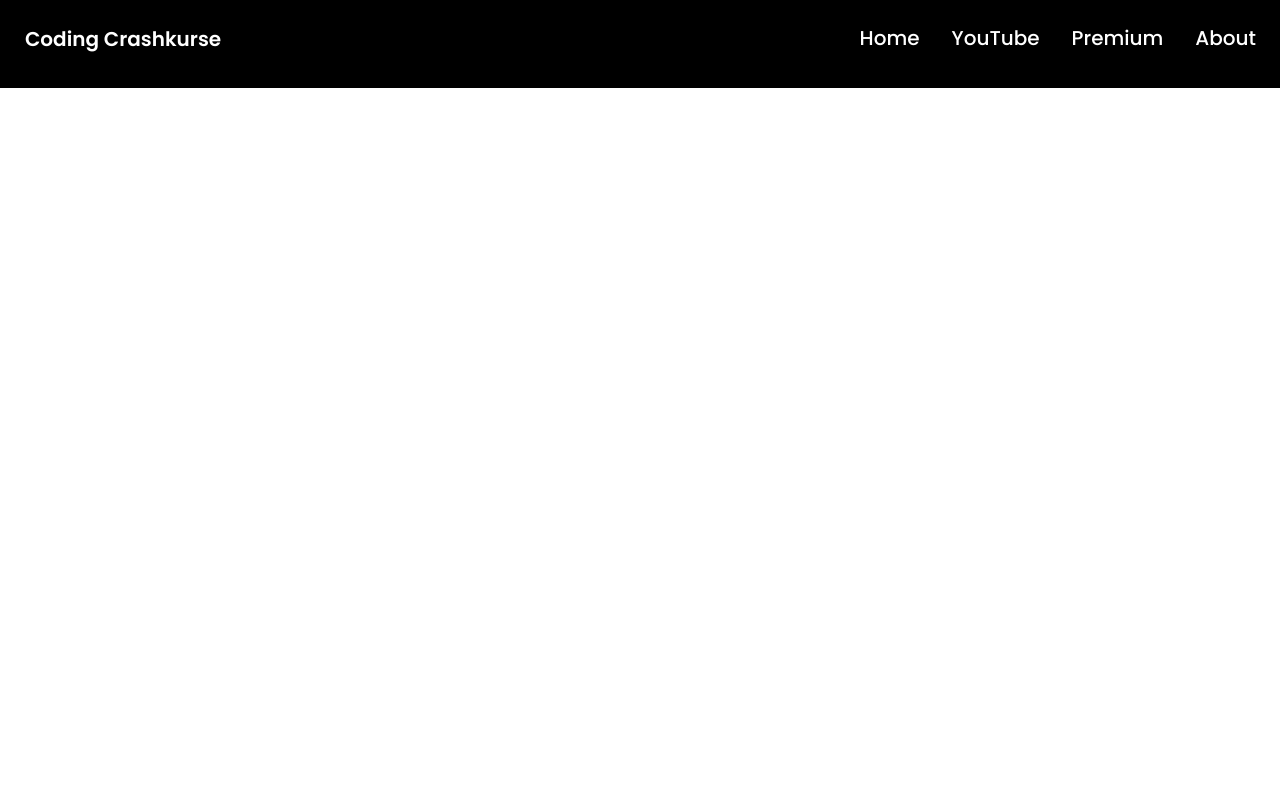
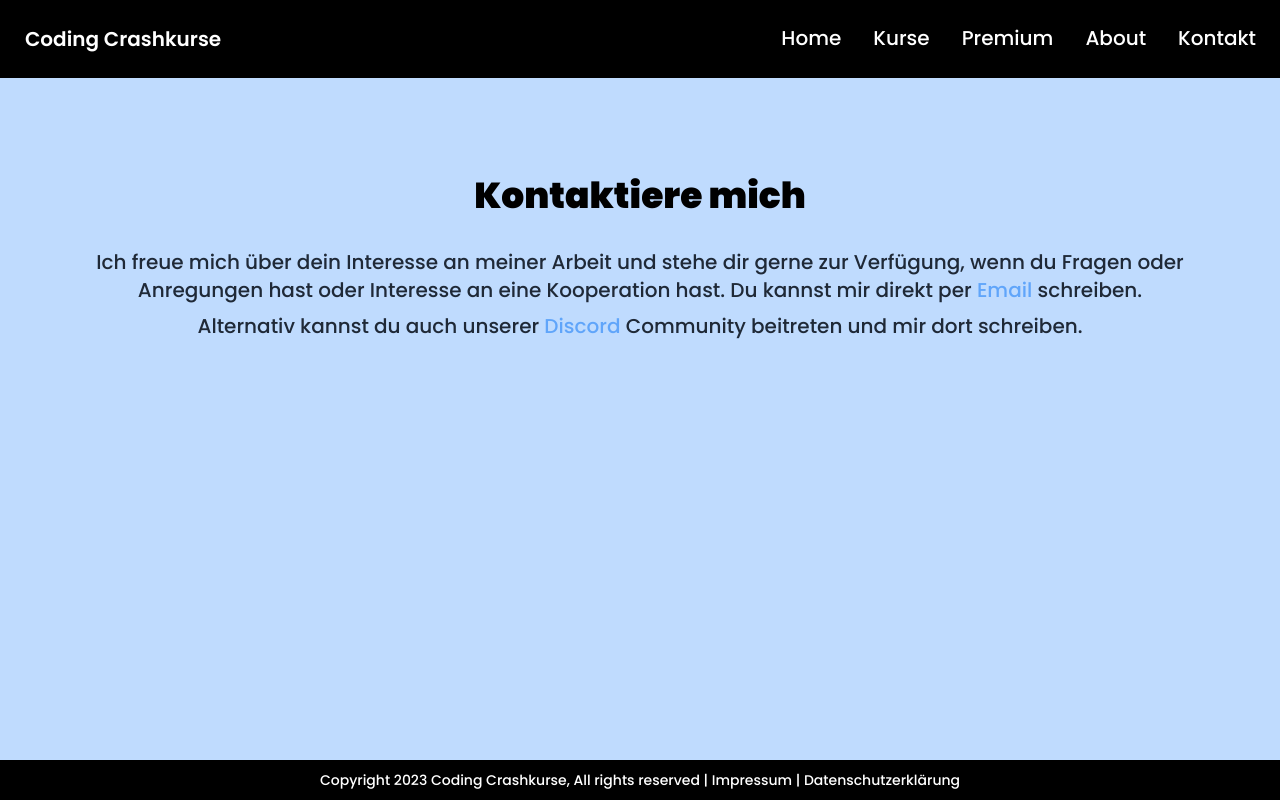
Before and after one commit to Coding-Crashkurse/Svelte-and-FastAPI, a SvelteKit app in the folder frontend/: page /kontakt in a window 1280 px wide. Before the commit this address had no page. Built offline with nearby package versions, Linux system fonts and the light colour scheme.

Commit message:
implement feedback

```diff
--- a/frontend/src/routes/+layout.svelte
+++ b/frontend/src/routes/+layout.svelte
@@ -8,6 +8,7 @@
 		<div class="flex items-center justify-center">
 			<div class="btn btn-ghost normal-case text-xl">Coding Crashkurse</div>
 		</div>
+
 		<div class="flex justify-center">
 			<a
 				href="/"
@@ -19,10 +20,10 @@
 				/>
 			</a>
 			<a
-				href="/youtube"
+				href="/kurse"
 				class="group text-white hover:text-sky-600 transition duration-300 p-2 md:m-2 md:text-xl "
 			>
-				YouTube
+				Kurse
 				<span
 					class="block max-w-0 group-hover:max-w-full transition-all duration-500 h-0.5 bg-sky-600"
 				/>
@@ -45,6 +46,15 @@
 					class="block max-w-0 group-hover:max-w-full transition-all duration-500 h-0.5 bg-sky-600"
 				/>
 			</a>
+			<a
+			href="/kontakt"
+			class="group text-white hover:text-sky-600 transition duration-300 p-2 md:m-2 md:text-xl"
+		>
+			Kontakt
+			<span
+				class="block max-w-0 group-hover:max-w-full transition-all duration-500 h-0.5 bg-sky-600"
+			/>
+		</a>
 		</div>
 	</div>
 </div>
--- a/frontend/src/routes/+page.js
+++ /dev/null
@@ -1 +0,0 @@
-export const ssr = false;
--- a/frontend/src/routes/+page.svelte
+++ b/frontend/src/routes/+page.svelte
@@ -21,18 +21,15 @@
 						200+ kostenlose Tutorials und Crashkurse zu vielen unterschiedlichen Themen
 					</p>
 				</div>
-				<div class="yt-wrapper text-center my-6">
-					<a href="/">YouTube abonnieren</a>
-				</div>
 
 				<div class="flex flex-col justify-center my-8 md:flex-row">
 					<a
-						href="/youtube"
+						href="https://www.youtube.com/channel/UCikLKUS0DZWMkukbkYDG49Q" target="_blank" rel="noreferrer"
 						class="btn mr-2 mb-2 px-8 bg-black border-1 border-white hover:bg-blue-700"
 						>Direkt auf YouTube</a
 					>
 					<a
-						href="/youtube"
+						href="/kurse"
 						class="btn mr-2 bg-blue-700 px-8 border-1 border-white hover:bg-blue-700"
 						>Meine Videos</a
 					>
--- /dev/null
+++ b/frontend/src/routes/kontakt/+page.svelte
@@ -0,0 +1,15 @@
+<div class="wrapper bg-blue-200 pb-20 p-4 text-center">
+	<div class="max-w-screen-xl mx-auto pt-40 bg">
+		<h1 class="text-black text-4xl font-extrabold">Kontaktiere mich</h1>
+		<div class="py-8 text-xl text-center px-8">
+			<p>Ich freue mich über dein Interesse an meiner Arbeit und stehe dir gerne zur Verfügung, wenn du Fragen oder Anregungen hast oder Interesse an eine Kooperation hast. Du kannst mir direkt per <a href="mailto:datamastery87@gmail.com" class="text-blue-400">Email</a> schreiben.</p>
+            <p class="py-2">Alternativ kannst du auch unserer <a href="https://discord.gg/kBwGhdHF" class="text-blue-400">Discord</a> Community beitreten und mir dort schreiben.</p>
+		</div>
+	</div>
+</div>
+
+<style>
+	.wrapper {
+		min-height: calc(100vh - 40px);
+	}
+</style>
--- a/frontend/src/routes/youtube/+page.svelte
+++ b/frontend/src/routes/kurse/+page.svelte
@@ -18,6 +18,11 @@
 		<h1 class="text-black text-center text-3xl md:text-4xl font-extrabold mb-4">
 			Meine Crashkurse auf YouTube
 		</h1>
+		<div class="py-4 text-xl text-center px-8">
+			<p>Frontend? Backend? Projekte? Oder eher theoretisch? Kein Problem!</p>
+			<p>Hier findest du eine umfangreiche Auswahl an Videos zu verschiedenen Themen.</p>
+		</div>
+
 
 		<div>
 			<div class="logos flex gap-6 md:gap-16 flex-column mt-16 justify-center">
--- a/frontend/src/routes/premium/+page.svelte
+++ b/frontend/src/routes/premium/+page.svelte
@@ -31,6 +31,9 @@
 <div class="wrapper bg-blue-200 pb-20 p-4 text-center">
 	<div class="max-w-screen-xl mx-auto pt-40 bg">
 		<h1 class="text-black text-4xl font-extrabold">Meine Premium Kurse</h1>
+		<div class="py-4 text-xl text-center px-8">
+			<p>Hier findest du eine Übersicht über meine Premium Kurse. Diese Kurse befassen sich im Gegensatz zu meinen eher kürzeren Videos auf YouTube in-depth mit den unten aufgeführten Themen. Weitere Kurse sind bereits in Arbeit!</p>
+		</div>
 		<h2 class="text-black text-2xl py-6 font-bold">Udemy</h2>
 		<div class="cardwrapper grid grid-cols-1 md:grid-cols-2 gap-6">
 			{#each courses as course}
```
Also changed, not shown: frontend/src/routes/kurse/+page.server.js (renamed from frontend/src/routes/youtube/+page.server.js), 1 other file (tests, documents, lock files or other folders).
